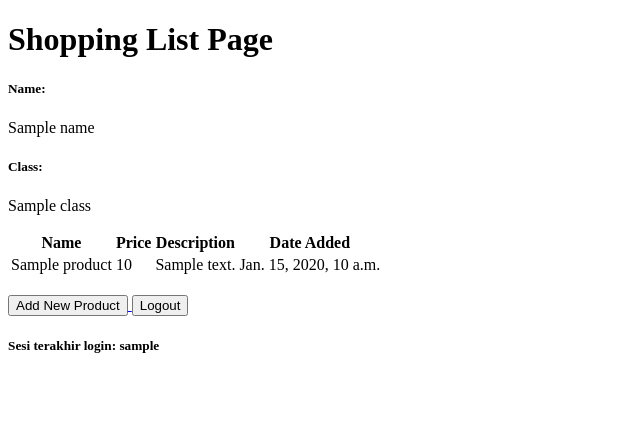
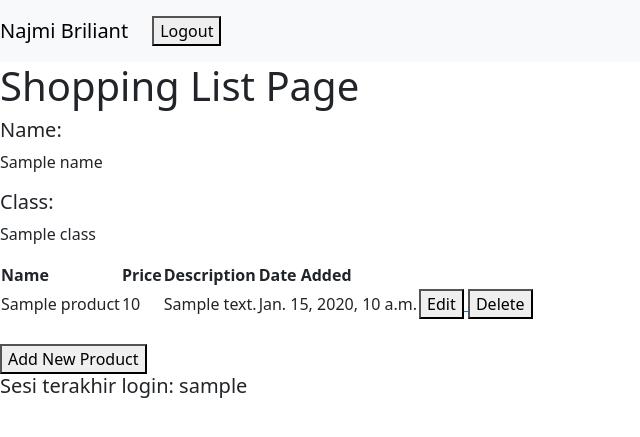
Before and after one commit to Briliant22/shopping-list, a Django app: template main/templates/main.html in a window 1280 px wide. Shown: the top 437 px of the page, without its empty margins (0-640 px from the left). Run offline with Django 4.2, Linux system fonts and the light colour scheme; the template is opened without the code that fills it: most values are stand-ins (such as "Sample title", 1, 10 or a date in 2020).

Commit message:
selesai tutorial 4

```diff
--- a/main/templates/login.html
+++ b/main/templates/login.html
@@ -14,12 +14,12 @@
         {% csrf_token %}
         <table>
             <tr>
-                <td>Username: </td>
+                <td>Username:   </td>
                 <td><input type="text" name="username" placeholder="Username" class="form-control"></td>
             </tr>
 
             <tr>
-                <td>Password: </td>
+                <td>Password:   </td>
                 <td><input type="password" name="password" placeholder="Password" class="form-control"></td>
             </tr>
 
--- a/main/templates/main.html
+++ b/main/templates/main.html
@@ -1,6 +1,25 @@
 {% extends 'base.html' %}
 
 {% block content %}
+
+    <nav class="navbar navbar-expand-lg navbar-light bg-light">
+        <a class="navbar-brand" href="#">Najmi Briliant</a>
+        <button class="navbar-toggler" type="button" data-toggle="collapse" data-target="#navbarNav" aria-controls="navbarNav" aria-expanded="false" aria-label="Toggle navigation">
+            <span class="navbar-toggler-icon"></span>
+        </button>
+        <div class="collapse navbar-collapse" id="navbarNav">
+            <ul class="navbar-nav">
+                <li class="nav-item active">
+                    <a class="nav-link" href="{% url 'main:logout' %}">
+                        <button>
+                            Logout
+                        </button>
+                    </a>
+                </li>
+            </ul>
+        </div>
+    </nav>
+
     <h1>Shopping List Page</h1>
 
     <h5>Name:</h5>
@@ -25,6 +44,18 @@
                 <td>{{product.price}}</td>
                 <td>{{product.description}}</td>
                 <td>{{product.date_added}}</td>
+                <td>
+                    <a href="{% url 'main:edit_product' product.pk %}">
+                        <button>
+                            Edit
+                        </button>
+                    </a>
+                    <a href="{% url 'main:delete_product' product.pk %}">
+                        <button>
+                            Delete
+                        </button>
+                    </a>
+                </td>
             </tr>
         {% endfor %}
     </table>
@@ -37,12 +68,6 @@
         </button>
     </a>
 
-    <a href="{% url 'main:logout' %}">
-        <button>
-            Logout
-        </button>
-    </a>
-
     <h5>Sesi terakhir login: {{ last_login }}</h5>
 
 {% endblock content %}
--- a/main/urls.py
+++ b/main/urls.py
@@ -1,5 +1,5 @@
 from django.urls import path
-from main.views import show_main, create_product, show_xml, show_json, show_xml_by_id, show_json_by_id, register, login_user, logout_user
+from main.views import show_main, create_product, edit_product, delete_product, show_xml, show_json, show_xml_by_id, show_json_by_id, register, login_user, logout_user
 
 app_name = 'main'
 
@@ -9,6 +9,8 @@ urlpatterns = [
     path('login/', login_user, name='login'),
     path('logout/', logout_user, name='logout'),
     path('create-product', create_product, name='create_product'),
+    path('edit-product/<int:id>', edit_product, name='edit_product'),
+    path('delete/<int:id>', delete_product, name='delete_product'),
     path('xml/', show_xml, name='show_xml'),
     path('json', show_json, name='show_json'),
     path('xml/<int:id>/', show_xml_by_id, name='show_xml_by_id'),
--- a/templates/base.html
+++ b/templates/base.html
@@ -2,13 +2,14 @@
 <!DOCTYPE html>
 <html lang="en">
 <head>
-        <meta charset="UTF-8" />
-        <meta
-            name="viewport"
-            content="width=device-width, initial-scale=1.0"
-        />
+    <meta charset="UTF-8">
+    <meta name="viewport" content="width=device-width, initial-scale=1.0">
     {% block meta %}
     {% endblock meta %}
+    <link href="https://cdn.jsdelivr.net/npm/bootstrap@5.3.2/dist/css/bootstrap.min.css" rel="stylesheet" integrity="sha384-T3c6CoIi6uLrA9TneNEoa7RxnatzjcDSCmG1MXxSR1GAsXEV/Dwwykc2MPK8M2HN" crossorigin="anonymous">
+    <script src="https://code.jquery.com/jquery-3.6.0.min.js" integrity="sha384-KyZXEAg3QhqLMpG8r+J4jsl5c9zdLKaUk5Ae5f5b1bw6AUn5f5v8FZJoMxm6f5cH1" crossorigin="anonymous"></script>
+    <script src="https://cdn.jsdelivr.net/npm/@popperjs/core@2.11.8/dist/umd/popper.min.js" integrity="sha384-I7E8VVD/ismYTF4hNIPjVp/Zjvgyol6VFvRkX/vR+Vc4jQkC+hVqc2pM8ODewa9r" crossorigin="anonymous"></script>
+    <script src="https://cdn.jsdelivr.net/npm/bootstrap@5.3.2/dist/js/bootstrap.min.js" integrity="sha384-BBtl+eGJRgqQAUMxJ7pMwbEyER4l1g+O15P+16Ep7Q9Q+zqX6gSbd85u4mG4QzX+" crossorigin="anonymous"></script>
 </head>
 
 <body>
```
Also changed, not shown: main/templates/edit_product.html (added, +22 -0 lines), main/views.py (+17 -0 lines). Lines whose indentation alone changed are shown as unchanged.
